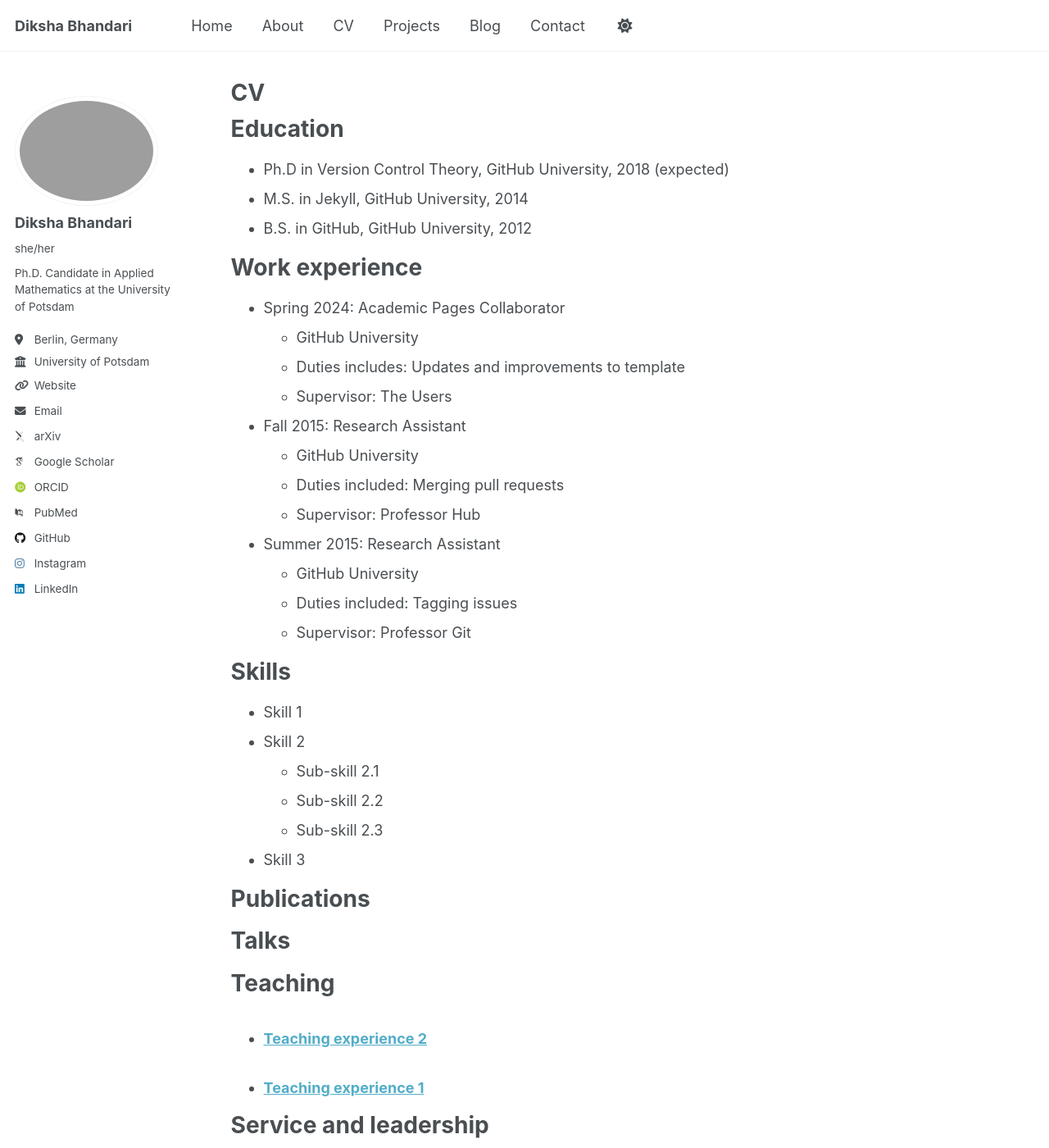
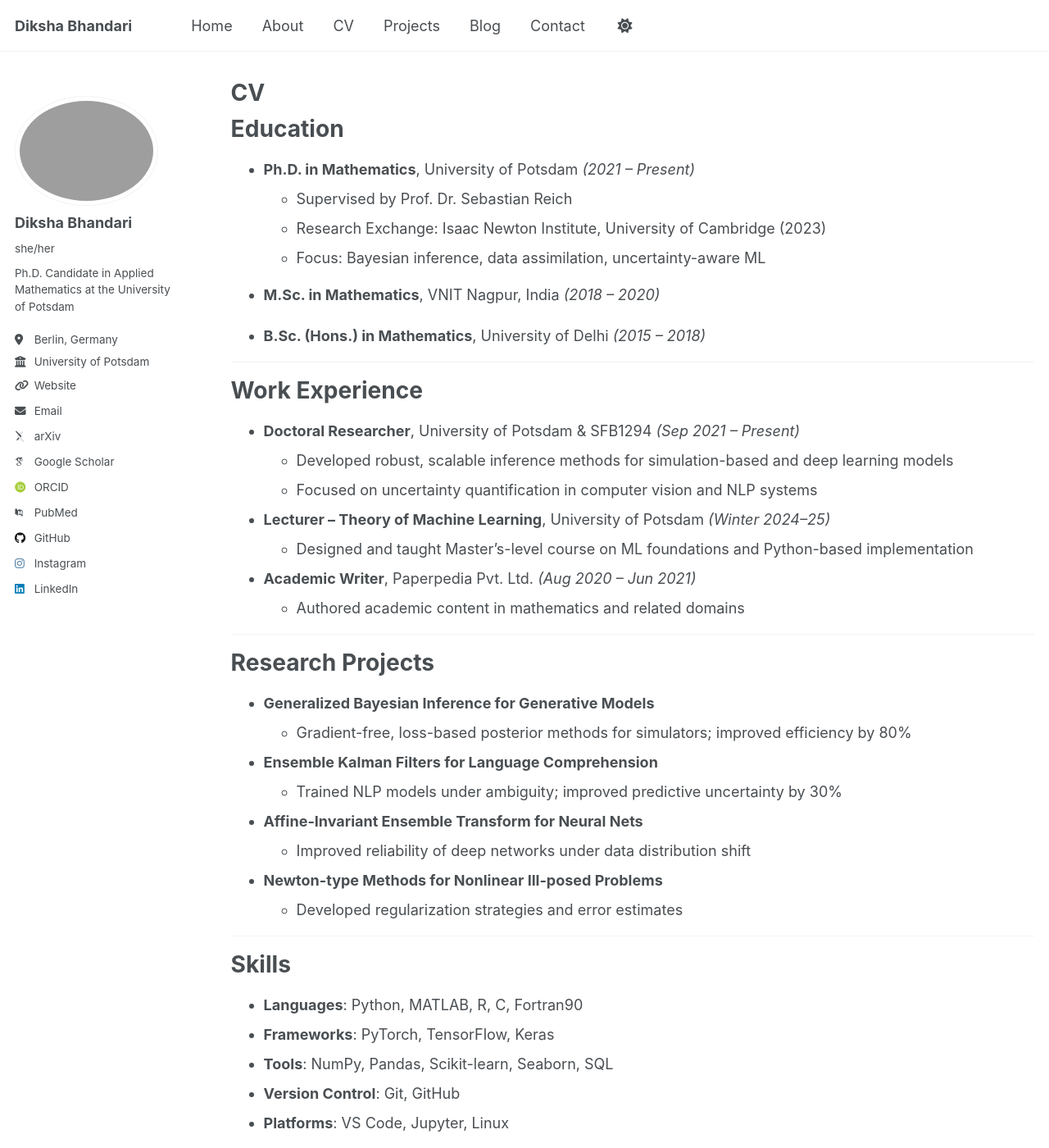
Before and after one commit to dikshab14/dikshab14.github.io, a Jekyll site: the page built from _pages/cv.md, in a window 1280 px wide and 1400 px high. Shown: the whole window at 82% size. Built offline with Jekyll 4.4.1, drawn with Linux system fonts in a browser that asks for light colours; some web fonts are replaced; a script that is not in the unit is left out; some of the changed text lies outside the part shown.

Commit message:
Cv.md updated

```diff
--- a/_pages/cv.md
+++ b/_pages/cv.md
@@ -11,54 +11,102 @@ redirect_from:
 
 Education
 ======
-* Ph.D in Version Control Theory, GitHub University, 2018 (expected)
-* M.S. in Jekyll, GitHub University, 2014
-* B.S. in GitHub, GitHub University, 2012
+- **Ph.D. in Mathematics**, University of Potsdam _(2021 – Present)_
+  - Supervised by Prof. Dr. Sebastian Reich
+  - Research Exchange: Isaac Newton Institute, University of Cambridge (2023)
+  - Focus: Bayesian inference, data assimilation, uncertainty-aware ML
 
-Work experience
+- **M.Sc. in Mathematics**, VNIT Nagpur, India _(2018 – 2020)_
+
+- **B.Sc. (Hons.) in Mathematics**, University of Delhi _(2015 – 2018)_
+
+---
+
+Work Experience
 ======
-* Spring 2024: Academic Pages Collaborator
-  * GitHub University
-  * Duties includes: Updates and improvements to template
-  * Supervisor: The Users
+- **Doctoral Researcher**, University of Potsdam & SFB1294 _(Sep 2021 – Present)_
+  - Developed robust, scalable inference methods for simulation-based and deep learning models
+  - Focused on uncertainty quantification in computer vision and NLP systems
 
-* Fall 2015: Research Assistant
-  * GitHub University
-  * Duties included: Merging pull requests
-  * Supervisor: Professor Hub
+- **Lecturer – Theory of Machine Learning**, University of Potsdam _(Winter 2024–25)_
+  - Designed and taught Master’s-level course on ML foundations and Python-based implementation
 
-* Summer 2015: Research Assistant
-  * GitHub University
-  * Duties included: Tagging issues
-  * Supervisor: Professor Git
+- **Academic Writer**, Paperpedia Pvt. Ltd. _(Aug 2020 – Jun 2021)_
+  - Authored academic content in mathematics and related domains
+
+---
+
+Research Projects
+======
+- **Generalized Bayesian Inference for Generative Models**
+  - Gradient-free, loss-based posterior methods for simulators; improved efficiency by 80%
+
+- **Ensemble Kalman Filters for Language Comprehension**
+  - Trained NLP models under ambiguity; improved predictive uncertainty by 30%
+
+- **Affine-Invariant Ensemble Transform for Neural Nets**
+  - Improved reliability of deep networks under data distribution shift
+
+- **Newton-type Methods for Nonlinear Ill-posed Problems**
+  - Developed regularization strategies and error estimates
+
+---
 
 Skills
 ======
-* Skill 1
-* Skill 2
-  * Sub-skill 2.1
-  * Sub-skill 2.2
-  * Sub-skill 2.3
-* Skill 3
+- **Languages**: Python, MATLAB, R, C, Fortran90
+- **Frameworks**: PyTorch, TensorFlow, Keras
+- **Tools**: NumPy, Pandas, Scikit-learn, Seaborn, SQL
+- **Version Control**: Git, GitHub
+- **Platforms**: VS Code, Jupyter, Linux
+
+---
 
 Publications
 ======
-  <ul>{% for post in site.publications reversed %}
-    {% include archive-single-cv.html %}
-  {% endfor %}</ul>
+<ul>{% for post in site.publications reversed %}
+  {% include archive-single-cv.html %}
+{% endfor %}</ul>
 
-Talks
+---
+
+Talks & Conferences
 ======
-  <ul>{% for post in site.talks reversed %}
-    {% include archive-single-talk-cv.html  %}
-  {% endfor %}</ul>
+<ul>{% for post in site.talks reversed %}
+  {% include archive-single-talk-cv.html  %}
+{% endfor %}</ul>
+
+- **Amazon StatML Workshop**, Berlin (2024)
+- **ISDA 2023**, Bologna, Italy
+- **Modern Approaches in SPDEs & Data Assimilation**, Romania (2023)
+- **Data-Driven Engineering**, Isaac Newton Institute, Cambridge (2023)
+
+---
 
 Teaching
 ======
-  <ul>{% for post in site.teaching reversed %}
-    {% include archive-single-cv.html %}
-  {% endfor %}</ul>
+<ul>{% for post in site.teaching reversed %}
+  {% include archive-single-cv.html %}
+{% endfor %}</ul>
 
-Service and leadership
+- **Lecturer, Theory of Machine Learning**, University of Potsdam (Winter 2024–25)
+
+---
+
+Certificates
 ======
-* Currently signed in to 43 different slack teams
+- Natural Language Processing with TensorFlow – Coursera
+- Linear Algebra for ML – Coursera
+- Calculus for ML – Coursera
+- Python Programming – ICT Academy, IIT Kanpur
+- NLP with Probabilistic Models – Coursera
+
+---
+
+Professional Profiles
+======
+- [Google Scholar](https://scholar.google.com/citations?user=PS_CX0AAAAAJ)
+- [arXiv](https://arxiv.org/abs/2505.02590)
+- [LinkedIn](https://www.linkedin.com/in/diksha-bhandari/)
+- [GitHub](https://github.com/dikshab14)
+- [Instagram](https://instagram.com/diksha_bhandari14)
```
